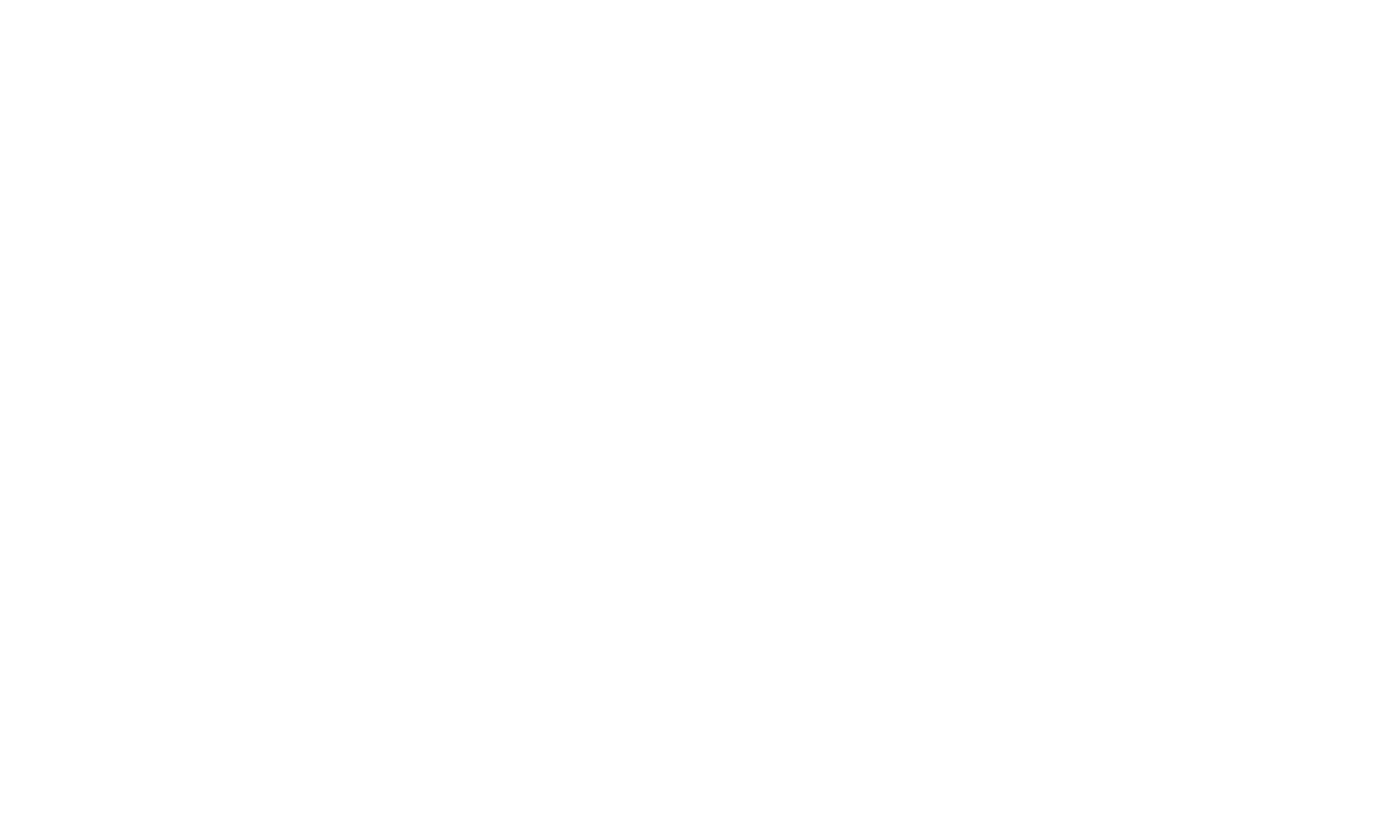
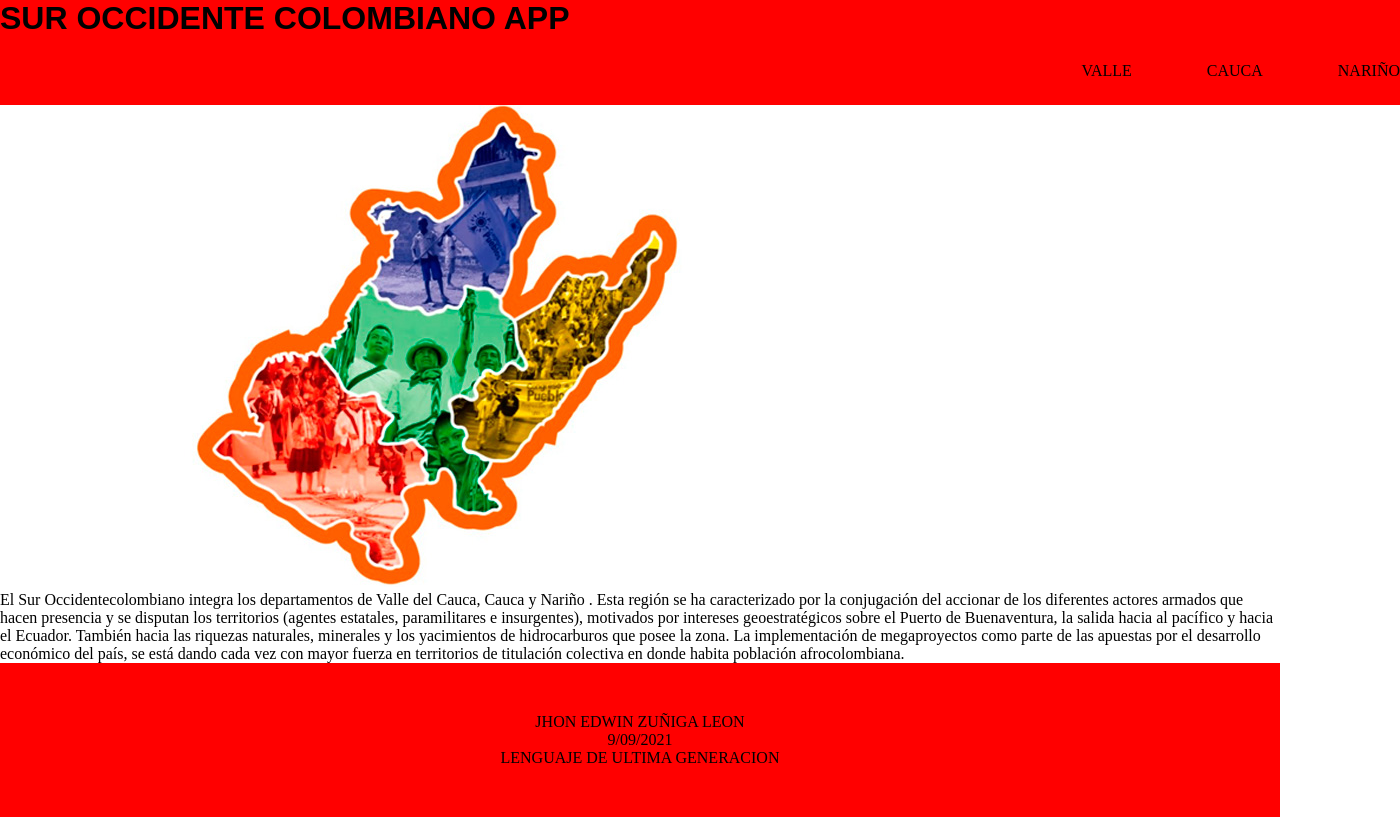
Before and after one commit to leonjzleon/Git-Parcial, a plain HTML site: page index.html in a window 1280 px wide. Shown: the whole page, 1400 px wide, since content can reach past the window. Drawn offline with Linux system fonts and the light colour scheme.

Commit message:
APLICACION SUROCCIDENTE

```diff
--- /dev/null
+++ b/css/style.css
@@ -0,0 +1,44 @@
+*{
+    border: 0;
+    margin: 0;
+
+}
+
+header{
+
+    background-color: red;
+    width: 100%;
+    clear: both;
+    display: table;
+}
+
+.menu{
+    width: 1400px;
+    margin: 0 auto;
+}
+
+nav{
+    float: right;
+}
+
+.titulo{
+    font-family: Arial, Helvetica, sans-serif;
+
+
+}
+
+nav ul li{
+    list-style: none;
+    margin-left: 75px;
+    padding: 25px 0;
+    float: left;
+
+}
+
+
+footer{
+
+    text-align: center;
+    background-color: red;
+    padding: 50px;
+}
--- a/index.html
+++ b/index.html
@@ -4,9 +4,60 @@
     <meta charset="UTF-8">
     <meta http-equiv="X-UA-Compatible" content="IE=edge">
     <meta name="viewport" content="width=device-width, initial-scale=1.0">
+    <link rel="stylesheet" href="/css/style.css">
     <title>Document</title>
 </head>
 <body>
 
 </body>
+
+<header>
+     <div class="menu">
+
+        <h1 class="titulo">SUR OCCIDENTE COLOMBIANO APP</h1>
+
+        <nav>
+
+            <ul>
+                <li><a href=""></a>VALLE</li>
+                <li><a href=""></a>CAUCA</li>
+                <li><a href=""></a>NARIÑO</li>
+            </ul>
+        </nav>
+
+     </div>
+</header>
+
+
+<section class="caja1">
+
+    <img src="/PRINCIPAL/SUROCCIDENTE.jpg" alt="SUROCCIDENTE">
+
+</section>
+
+<section class="caja2">
+    <p >
+        El Sur Occidentecolombiano integra los departamentos de Valle del Cauca, Cauca y Nariño
+        . Esta región se ha caracterizado por la conjugación
+        del accionar de los diferentes actores armados que hacen presencia
+        y se disputan los territorios (agentes estatales, paramilitares e insurgentes), motivados por intereses
+        geoestratégicos
+        sobre el Puerto de Buenaventura, la salida hacia al pacífico y hacia el Ecuador.
+        También hacia las riquezas naturales,
+        minerales y los yacimientos de hidrocarburos que posee la zona.
+
+        La implementación de megaproyectos como parte de las apuestas por el desarrollo económico del país,
+        se está dando cada vez con mayor fuerza en territorios de titulación colectiva en donde habita población
+        afrocolombiana.
+    </p>
+</section>
+
+
+<footer>
+    JHON EDWIN ZUÑIGA LEON
+    <br>
+    9/09/2021
+    <br>
+    LENGUAJE DE ULTIMA GENERACION
+</footer>
 </html>
```
Also changed, not shown: CAUCA/img/CAUCA.jpg (added), NARINO/img/NARIÑO.jpg (added), PRINCIPAL/SUROCCIDENTE.jpg (added), VALLE/img/VALLE.jpg (added).
